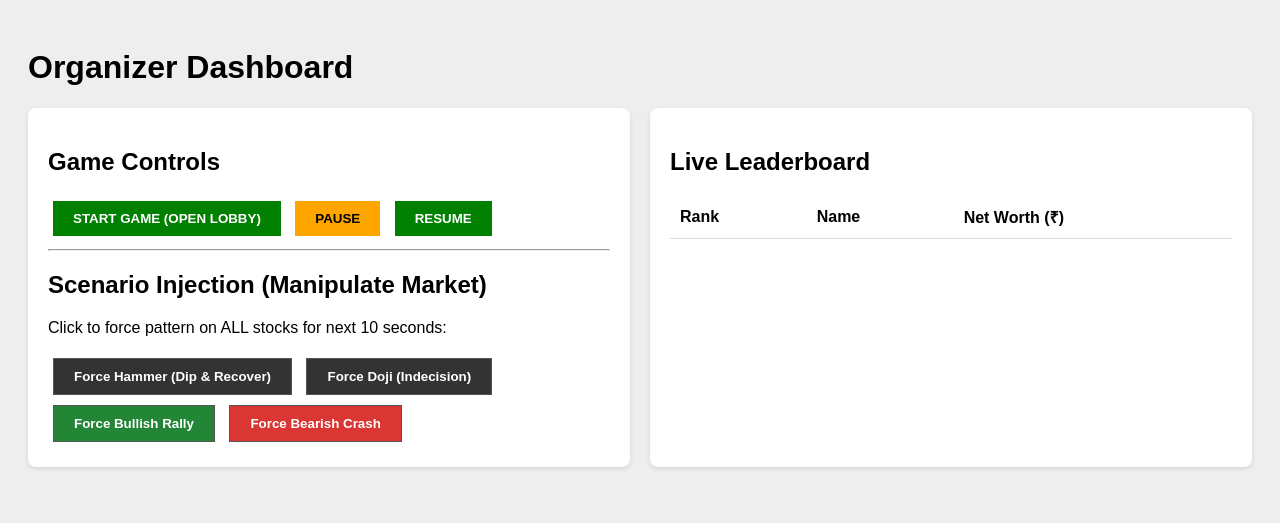
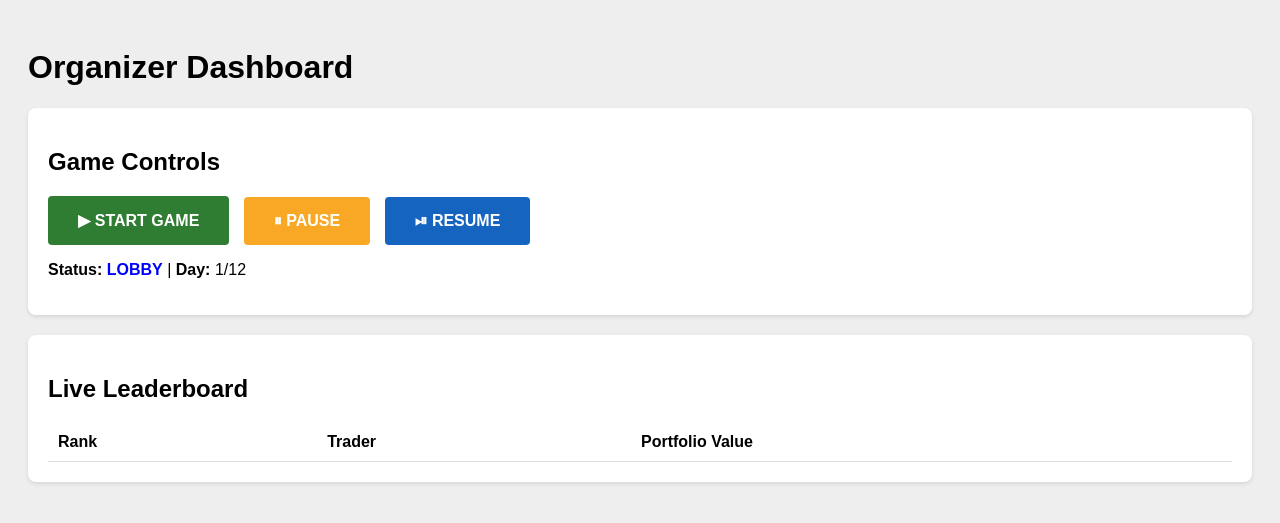
Before and after one commit to thouseef06/StockGame, a Flask app: page /admin in a window 1280 px wide. Shown: the top 523 px of the page. Run offline with Flask 3, Linux system fonts and the light colour scheme; lists and menus that the app fills with data are empty; some libraries are stand-ins or nearby versions.

Commit message:
Update admin.html

```diff
--- a/templates/admin.html
+++ b/templates/admin.html
@@ -1,48 +1,38 @@
 <!DOCTYPE html>
 <html>
 <head>
-    <title>Organizer Dashboard</title>
+    <title>Admin Panel</title>
     <script src="https://cdnjs.cloudflare.com/ajax/libs/socket.io/4.0.1/socket.io.js"></script>
     <style>
         body { font-family: sans-serif; background: #eee; padding: 20px; }
-        .grid { display: grid; grid-template-columns: 1fr 1fr; gap: 20px; }
-        .card { background: white; padding: 20px; border-radius: 8px; box-shadow: 0 2px 5px rgba(0,0,0,0.1); }
-        button { padding: 10px 20px; cursor: pointer; border: none; font-weight: bold; margin: 5px; }
-        .start { background: green; color: white; }
-        .pause { background: orange; }
-        .pattern { background: #333; color: white; border: 1px solid #555; }
-        table { width: 100%; border-collapse: collapse; }
+        .card { background: white; padding: 20px; margin-bottom: 20px; border-radius: 8px; box-shadow: 0 2px 4px rgba(0,0,0,0.1); }
+        button { padding: 15px 30px; font-size: 16px; cursor: pointer; border: none; font-weight: bold; border-radius: 4px; margin-right: 10px; }
+        .start { background: #2e7d32; color: white; }
+        .pause { background: #f9a825; color: white; }
+        .resume { background: #1565c0; color: white; }
+        table { width: 100%; border-collapse: collapse; margin-top: 10px; }
         td, th { padding: 10px; border-bottom: 1px solid #ddd; text-align: left; }
     </style>
 </head>
 <body>
     <h1>Organizer Dashboard</h1>
 
-    <div class="grid">
     <div class="card">
         <h2>Game Controls</h2>
-            <div>
-                <button class="start" onclick="act('start')">START GAME (OPEN LOBBY)</button>
-                <button class="pause" onclick="act('pause')">PAUSE</button>
-                <button class="start" onclick="act('resume')">RESUME</button>
+        <div style="margin-bottom: 15px;">
+            <button class="start" onclick="act('start')">▶ START GAME</button>
+            <button class="pause" onclick="act('pause')">⏸ PAUSE</button>
+            <button class="resume" onclick="act('resume')">⏯ RESUME</button>
         </div>
-            <hr>
-            <h2>Scenario Injection (Manipulate Market)</h2>
-            <p>Click to force pattern on ALL stocks for next 10 seconds:</p>
-            <button class="pattern" onclick="act('hammer')">Force Hammer (Dip & Recover)</button>
-            <button class="pattern" onclick="act('doji')">Force Doji (Indecision)</button>
-            <br>
-            <button class="pattern" style="background:#238636;" onclick="act('bullish_engulfing')">Force Bullish Rally</button>
-            <button class="pattern" style="background:#da3633;" onclick="act('bearish_engulfing')">Force Bearish Crash</button>
+        <p><strong>Status:</strong> <span id="status" style="font-weight:bold; color:blue;">LOBBY</span> | <strong>Day:</strong> <span id="day">1</span>/12</p>
     </div>
 
     <div class="card">
         <h2>Live Leaderboard</h2>
         <table>
-                <thead><tr><th>Rank</th><th>Name</th><th>Net Worth (₹)</th></tr></thead>
+            <thead><tr><th>Rank</th><th>Trader</th><th>Portfolio Value</th></tr></thead>
             <tbody id="lb"></tbody>
         </table>
-        </div>
     </div>
 
     <script>
@@ -55,9 +45,18 @@
         socket.on('leaderboard_update', (data) => {
             let html = "";
             data.forEach((p, i) => {
-                html += `<tr><td>${i+1}</td><td>${p.name}</td><td>₹${p.value.toLocaleString()}</td></tr>`;
+                let color = i===0 ? '#ffd700' : '#000';
+                let weight = i===0 ? 'bold' : 'normal';
+                html += `<tr style="color:${color}; font-weight:${weight}">
+                    <td>${i+1}</td><td>${p.name}</td><td>₹${p.value.toLocaleString()}</td>
+                </tr>`;
             });
             document.getElementById('lb').innerHTML = html;
+        });
+
+        socket.on('game_status', (d) => {
+            document.getElementById('status').innerText = d.status.toUpperCase();
+            document.getElementById('day').innerText = d.day;
         });
     </script>
 </body>
```
Lines whose indentation alone changed are shown as unchanged.
